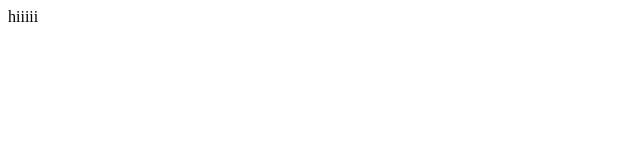
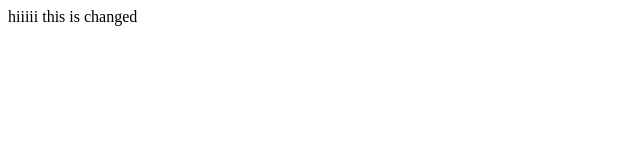
Before and after one commit to lubna-07/React-git, a plain HTML site: page index.html in a window 1280 px wide. Shown: the whole page, without its empty margins (0-640 px from the left). Drawn offline with Linux system fonts and the light colour scheme.

Commit message:
index changed

```diff
--- a/index.html
+++ b/index.html
@@ -6,5 +6,6 @@
 </head>
 <body>
     hiiiii
+    this is changed
 </body>
 </html>
```
